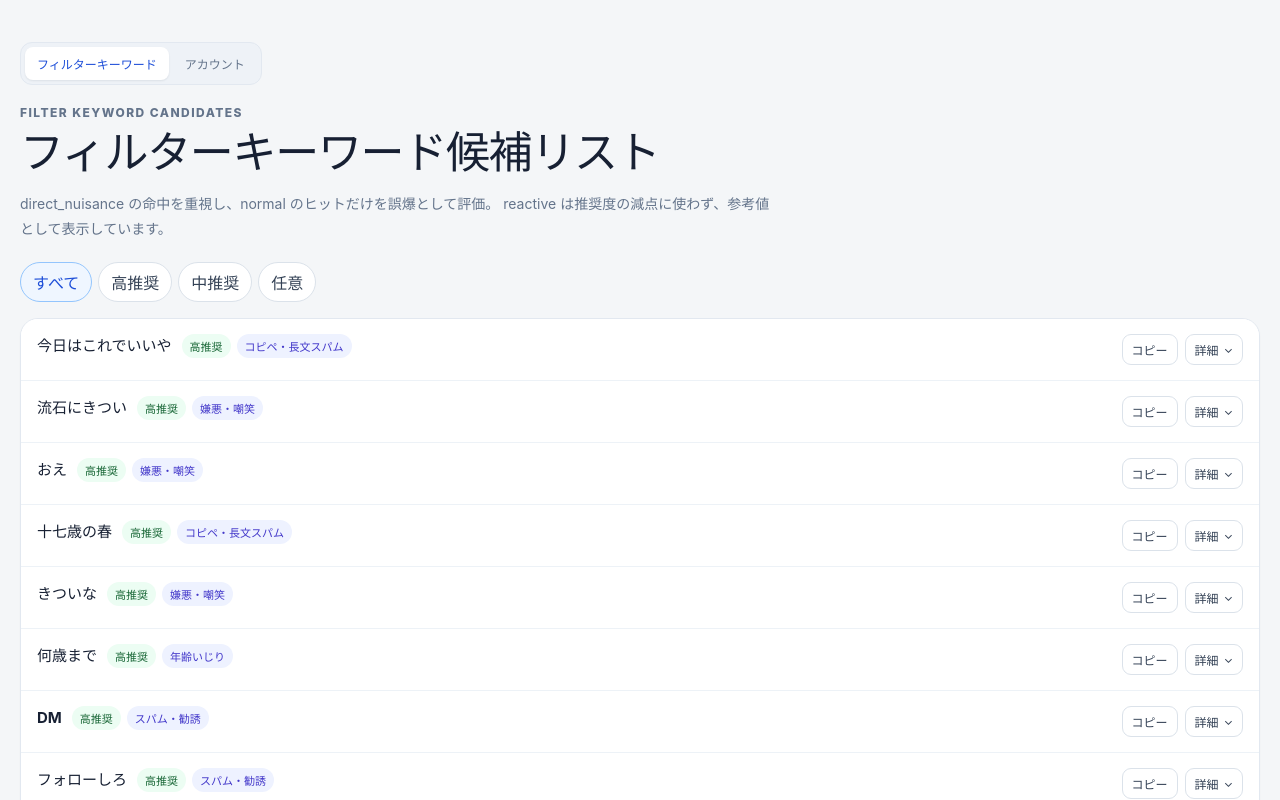
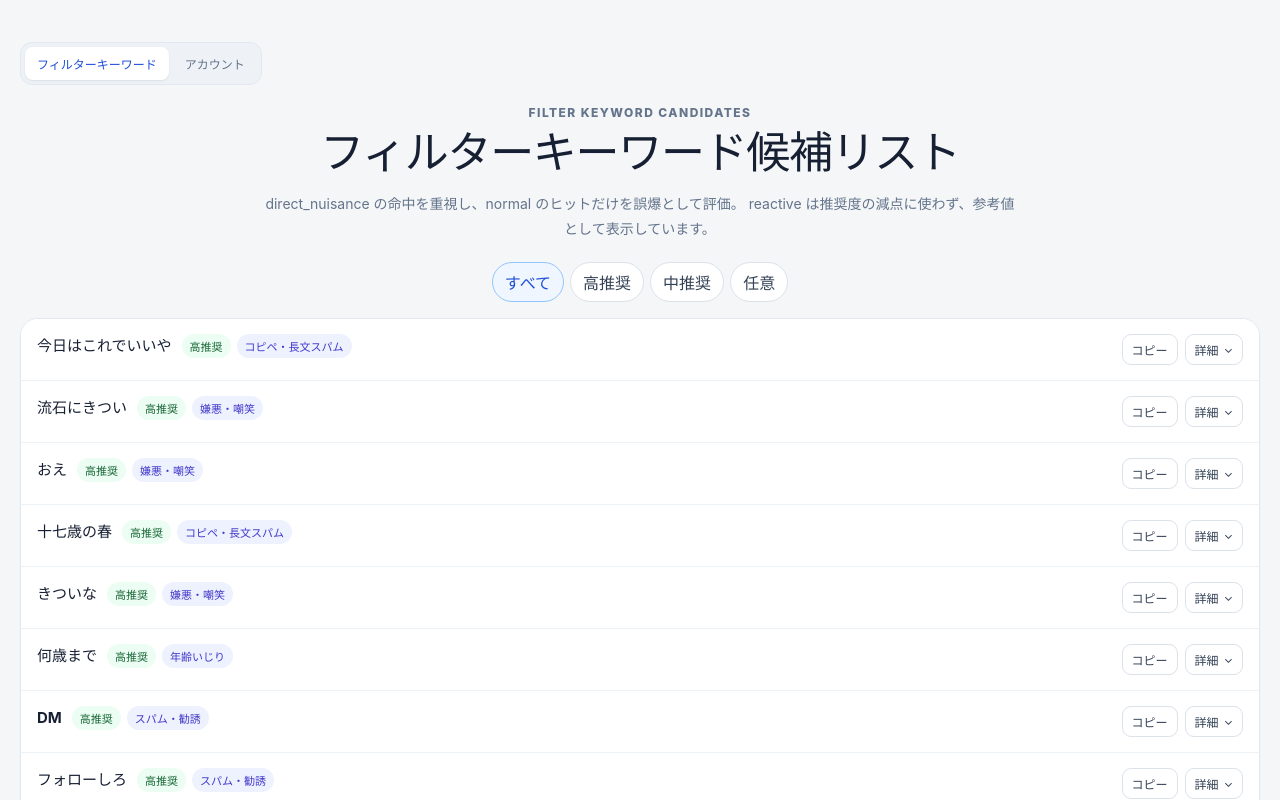
Before and after one commit to unow-dev/mi-comopt, a React (Vite) app in the folder package/: page / in a window 1280 px wide. Shown: the top 800 px of the page. Built offline with nearby package versions, Linux system fonts and the light colour scheme.

Commit message:
ui: center hero and controls

```diff
--- a/package/src/styles.css
+++ b/package/src/styles.css
@@ -41,9 +41,10 @@ code {
 
 .hero {
   display: flex;
-  justify-content: space-between;
+  justify-content: center;
   gap: 24px;
   margin-bottom: 20px;
+  text-align: center;
 }
 
 .eyebrow {
@@ -63,7 +64,7 @@ h1 {
 
 .description {
   max-width: 760px;
-  margin: 14px 0 0;
+  margin: 14px auto 0;
   color: #64748b;
   font-size: 14px;
   line-height: 1.8;
@@ -638,4 +639,4 @@ footer code {
   }
 }
 
-.controls--simple { display:flex; justify-content:flex-start; }
+.controls--simple { display:flex; justify-content:center; }
```
